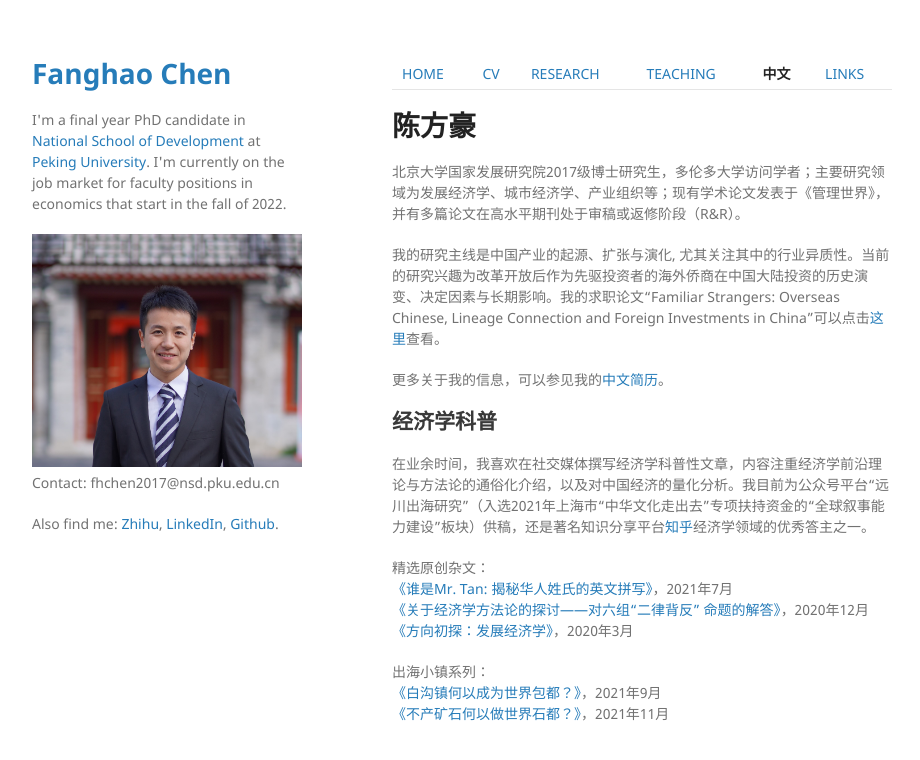
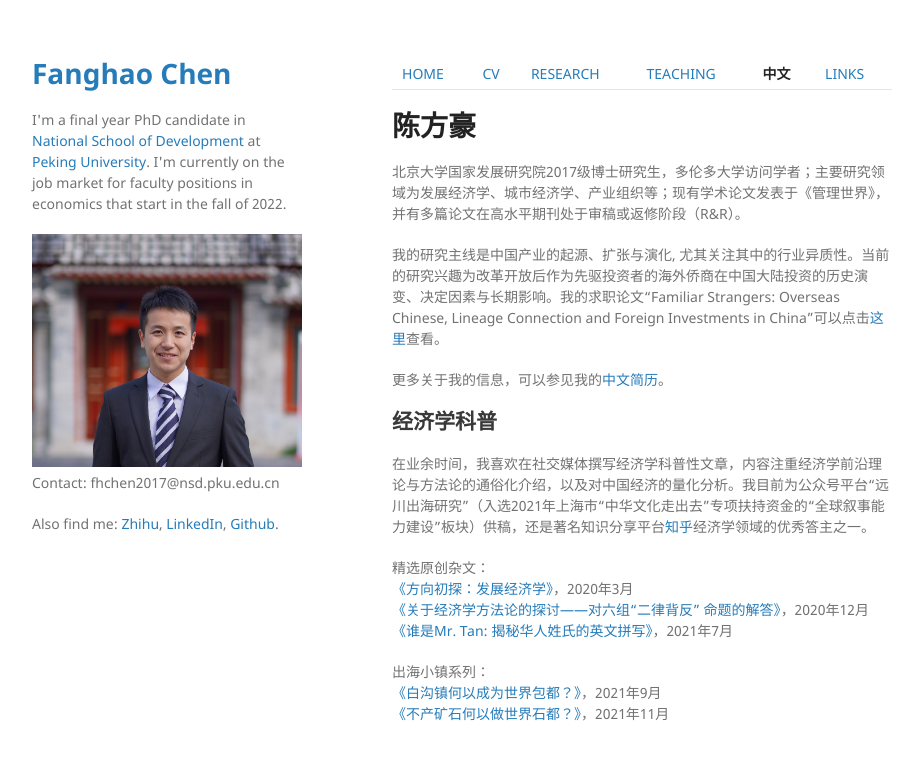
Before and after one commit to FanghaoChen/homepage, a Jekyll site: the page built from chinesepage.md, in a window 1280 px wide. Shown: the top 760 px of the page, without its empty margins (178-1098 px from the left). Built offline with Jekyll 4.4.1, drawn with Linux system fonts in a browser that asks for light colours; our own code applies the rules of GitHub Pages for plain Markdown files.

```diff
--- a/chinesepage.md
+++ b/chinesepage.md
@@ -13,9 +13,9 @@
 在业余时间，我喜欢在社交媒体撰写经济学科普性文章，内容注重经济学前沿理论与方法论的通俗化介绍，以及对中国经济的量化分析。我目前为公众号平台“远川出海研究”（入选2021年上海市“中华文化走出去”专项扶持资金的“全球叙事能力建设”板块）供稿，还是著名知识分享平台[知乎](https://www.zhihu.com/people/hongo-chin)经济学领域的优秀答主之一。
 
 精选原创杂文：<br/>
+[《方向初探：发展经济学》](./assets/GuideToDevEcon.pdf)，2020年3月 <br/>
+[《关于经济学方法论的探讨——对六组“二律背反” 命题的解答》](./assets/EconMethodology.pdf)，2020年12月 <br/>
 [《谁是Mr. Tan: 揭秘华人姓氏的英文拼写》](./assets/MrTan.pdf)，2021年7月 <br/>
-[《关于经济学方法论的探讨——对六组“二律背反” 命题的解答》](./assets/EconMethodology.pdf)，2020年12月 <br/>
-[《方向初探：发展经济学》](./assets/GuideToDevEcon.pdf)，2020年3月 <br/>
 
 出海小镇系列：<br/>
 [《白沟镇何以成为世界包都？》](https://mp.weixin.qq.com/s?__biz=MzIwMDY2NTgwMA==&mid=2247496921&idx=2&sn=21814aafcddff29e9559c51492f0b2d5&chksm=96fb0b7ea18c8268550c36ee750add523b15bdf443f57d6fd045e29ec6a63e11858a6dbad589&mpshare=1&scene=24&srcid=0929OR5EATf5H2gTLREzsDlD&sharer_sharetime=1632905192849&sharer_shareid=009d752390d3ca9d149b0d31038375f0#rd)，2021年9月 <br/>
```
